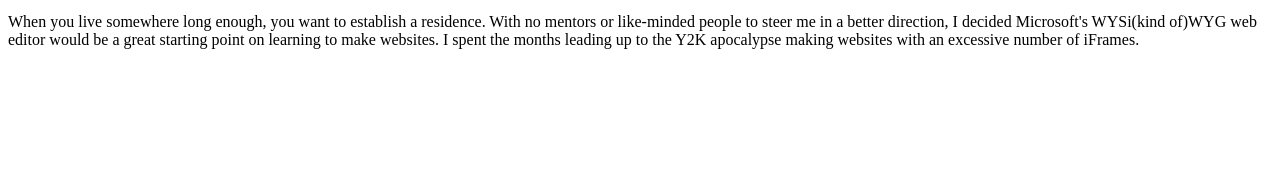
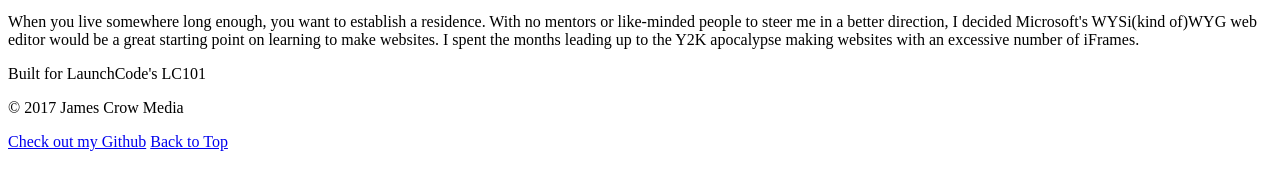
Before and after one commit to JamesCrowMedia/html-me-something-lc101, a plain HTML site: page index.html in a window 1280 px wide. Shown: the part 296-486 px from the top of the page. Drawn offline with Linux system fonts and the light colour scheme.

Commit message:
Added Footer

```diff
--- a/index.html
+++ b/index.html
@@ -7,6 +7,7 @@
     <link rel="style.css" />
 </head>
 <body>
+    <a name="top"></a>
     <header>
         <div class="cover">
             <h1>I Guess I Should Have Been Doing This All Along</h1>
@@ -52,6 +53,10 @@
         </article>
     </main>
     <footer>
+        <p>Built for LaunchCode's LC101</p>
+		<p>&copy; 2017 James Crow Media</p>
+        <a href="https://github.com/JamesCrowMedia" target="_blank">Check out my Github</a>
+        <a href="#top">Back to Top</a>
     </footer>
 </body>
 </html>
```
